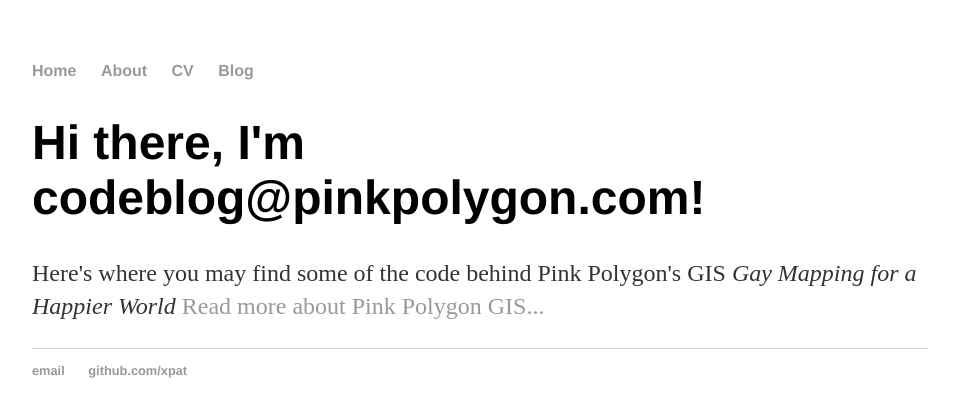
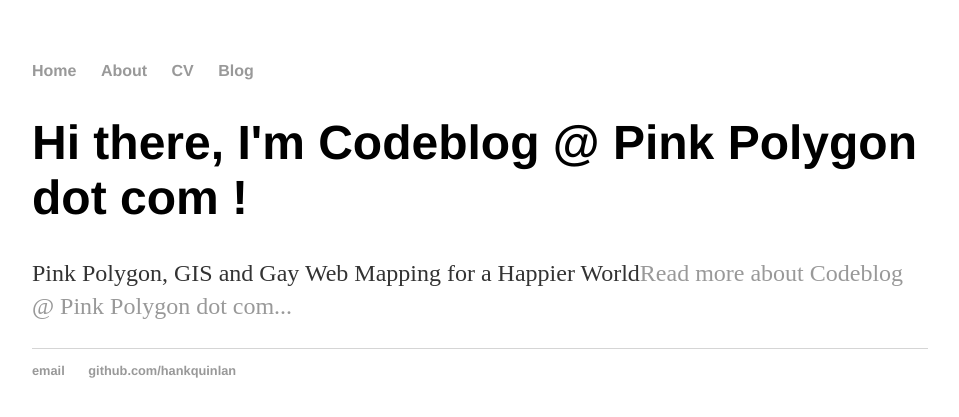
Before and after one commit to xpat/xpat.github.io, a Jekyll site: the page built from index.html, in a window 1280 px wide. Shown: the top 417 px of the page, without its empty margins (160-1119 px from the left). Built offline with Jekyll 4.4.1, drawn with Linux system fonts in a browser that asks for light colours.

Commit message:
update index.html

```diff
--- a/index.html
+++ b/index.html
@@ -1,30 +1,9 @@
-<!DOCTYPE html>
-<html>
-	<head>
-		<title>codeblog@pinkpolygon.com</title>
-		<!-- link to main stylesheet -->
-		<link rel="stylesheet" type="text/css" href="/css/main.css">
-	</head>
-	<body>
-		<nav>
-    		<ul>
-        		<li><a href="/">Home</a></li>
-	        	<li><a href="/about">About</a></li>
-        		<li><a href="/cv">CV</a></li>
-        		<li><a href="/blog">Blog</a></li>
-    		</ul>
-		</nav>
-		<div class="container">
-    		<div class="blurb">
-        		<h1>Hi there, I'm codeblog@pinkpolygon.com!</h1>
-				<p>Here's where you may find some of the code behind Pink Polygon's GIS <em>Gay Mapping for a Happier World</em><a href="/about"> Read more about Pink Polygon GIS...</a></p>
-    		</div><!-- /.blurb -->
-		</div><!-- /.container -->
-		<footer>
-    		<ul>
-        		<li><a href="mailto:codeblog@pinkpolygon.com">email</a></li>
-        		<li><a href="https://github.com/xpat">github.com/xpat</a></li>
-			</ul>
-		</footer>
-	</body>
-</html>
+---
+layout: default
+title: Hank Quinlan, Horrible Cop
+---
+
+		<div class="blurb">
+			<h1>Hi there, I'm Codeblog @ Pink Polygon dot com !</h1>
+			<p>Pink Polygon, GIS and Gay Web Mapping for a Happier World<a href="/about">Read more about Codeblog @ Pink Polygon dot com...</a></p>
+		</div>
```
